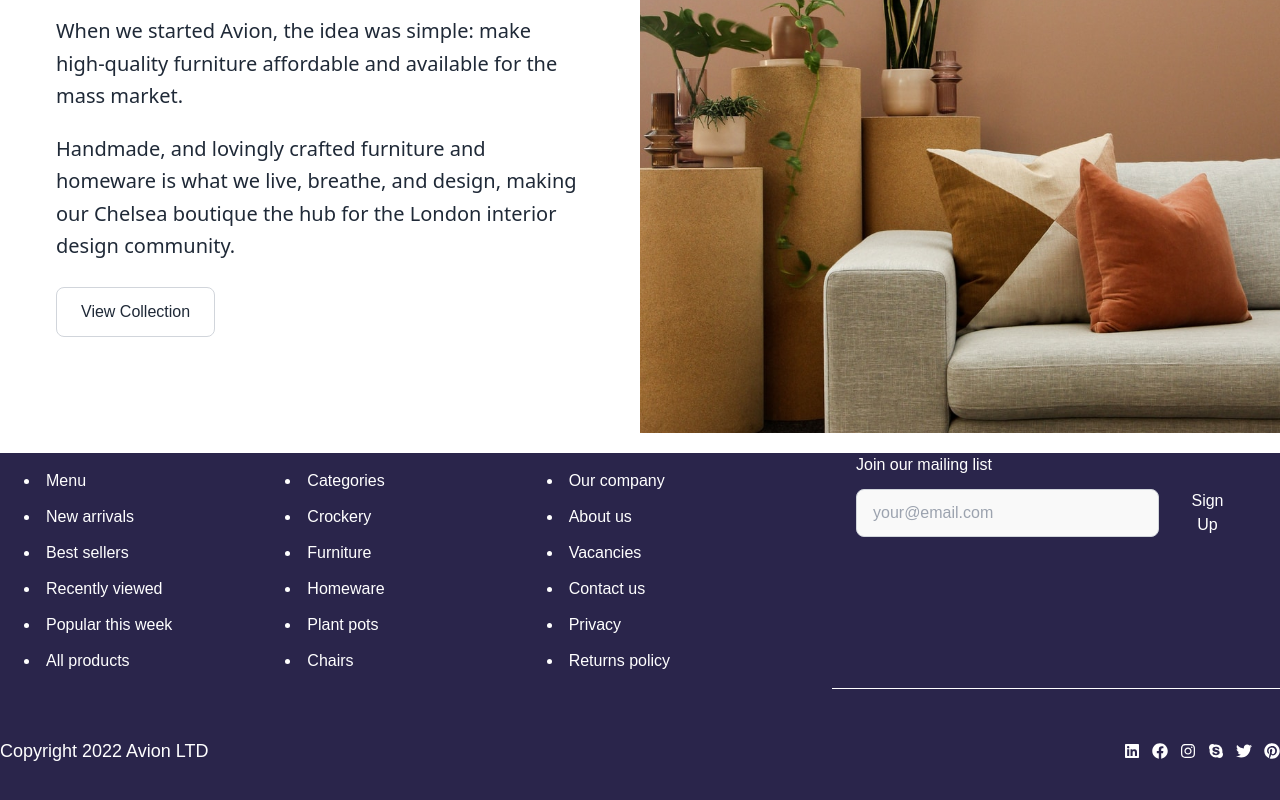
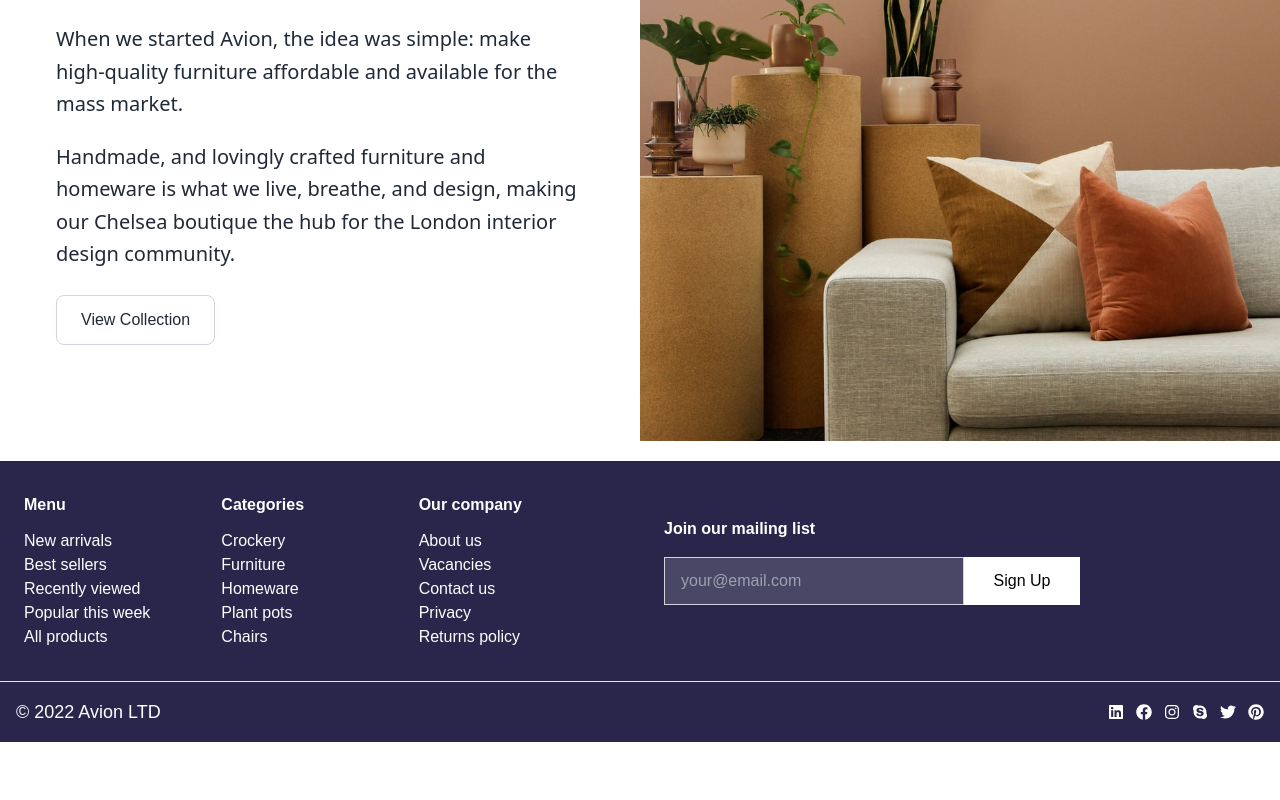
Before and after one commit to saadahmedacademy/Hackathon-funiture-website, a Next.js app in the folder furniture-web/: page / in a window 1280 px wide. Shown: the part 3224-4024 px from the top of the page. After the commit the page ends 3966 px from the top, so only its background shows below. Built offline with nearby package versions, Linux system fonts and the light colour scheme.

Commit message:
complete main components

```diff
--- a/furniture-web/app/globals.css
+++ b/furniture-web/app/globals.css
@@ -24,3 +24,7 @@ body {
   background: var(--background);
   font-family: Arial, Helvetica, sans-serif;
 }
+
+.footerOption nav li{
+  list-style : none;
+}
--- a/furniture-web/components/Footer.tsx
+++ b/furniture-web/components/Footer.tsx
@@ -1,67 +1,77 @@
-import react from 'react'
-import { FaFacebook, FaInstagram, FaLinkedin, FaPinterest, FaSkype, FaTwitter } from 'react-icons/fa'
+import React from "react";
+import { FaFacebook, FaInstagram, FaLinkedin, FaPinterest, FaSkype, FaTwitter } from "react-icons/fa";
 
 export const Footer = () => {
   return (
     <>
-        <footer className="w-full h-[380px] bg-[#2A254B] flex flex-col text-white">
-            <main className="container flex md:flex-row flex-col">
-        <div className="w-[65%] px-6 py-4 grid grid-cols-2 md:grid-cols-3">
-            <nav className='flex flex-col gap-3'>
-                <li>Menu</li>
+      <footer className="w-full h-auto bg-[#2A254B] flex flex-col text-white">
+        <main className="container mx-auto border-b py-8 flex md:flex-row flex-col">
+          <div className="w-full md:w-[50%] px-6 grid grid-cols-2 md:grid-cols-3">
+            <div className="flex flex-col gap-3">
+              <h2 className="font-semibold">Menu</h2>
+              <ul>
                 <li>New arrivals</li>
                 <li>Best sellers</li>
                 <li>Recently viewed</li>
                 <li>Popular this week</li>
                 <li>All products</li>
-            </nav>
+              </ul>
+            </div>
 
-            <nav className='flex flex-col gap-3'>
-                <li>Categories</li>
+            <div className="flex flex-col gap-3">
+              <h2 className="font-semibold">Categories</h2>
+              <ul>
                 <li>Crockery</li>
                 <li>Furniture</li>
                 <li>Homeware</li>
                 <li>Plant pots</li>
                 <li>Chairs</li>
-            </nav>
+              </ul>
+            </div>
 
-            <nav className='flex flex-col gap-3'>
-                <li>Our company</li>
+            <div className="flex flex-col gap-3">
+              <h2 className="font-semibold">Our company</h2>
+              <ul>
                 <li>About us</li>
                 <li>Vacancies</li>
                 <li>Contact us</li>
                 <li>Privacy</li>
                 <li>Returns policy</li>
-            </nav>
+              </ul>
             </div>
-            <div className="w-[35%] border-b border-white px-6 flex flex-col justify-start ">
-             <p>
-             Join our mailing list
-             </p>
-            <div className="flex items-center w-full md:w-auto">
+          </div>
+
+          <div className="w-full md:w-[50%] px-6 py-6 flex flex-col justify-start">
+            <p className="mb-4 font-semibold">Join our mailing list</p>
+            <div className="flex items-center">
               <input
                 type="email"
                 placeholder="your@email.com"
-            className="bg-[#F9F9F9] h-[48px] w-[60%] md:w-[346px] py-2 px-4 rounded-lg border border-gray-300 focus:outline-none focus:ring-2 focus:ring-[#2A254B] transition"
+                required
+                className="bg-[#FFFFFF26] w-[50%] md:w-[300px] h-[48px] py-2 px-4 border border-gray-300 focus:outline-none focus:ring-2 focus:ring-[#2A254B] transition"
               />
-          <button className="md:px-6 px-8 py-3 text-center bg-[#2A254B] text-white  hover:bg-[#1E1A39] transition">
+              <button
+                type="submit"
+                className="h-[48px] w-[116px] px-4  text-center bg-white text-black hover:bg-[#1E1A39] transition"
+              >
                 Sign Up
               </button>
             </div>
           </div>
         </main>
-            <div className="w-full py-12 flex justify-between items-center">
-                <p className="text-lg">Copyright 2022 Avion LTD</p>
+
+        <div className="container mx-auto p-4 flex flex-col md:flex-row justify-between items-center">
+          <p className="text-lg">© 2022 Avion LTD</p>
           <div className="flex items-center gap-3">
-                <FaLinkedin />
-                <FaFacebook />
-                <FaInstagram />
-                <FaSkype />
-                <FaTwitter />
-                <FaPinterest />
+            <FaLinkedin aria-label="LinkedIn" />
+            <FaFacebook aria-label="Facebook" />
+            <FaInstagram aria-label="Instagram" />
+            <FaSkype aria-label="Skype" />
+            <FaTwitter aria-label="Twitter" />
+            <FaPinterest aria-label="Pinterest" />
           </div>
         </div>
       </footer>
     </>
-    )
-}
+  );
+};
--- a/furniture-web/components/SignUp.tsx
+++ b/furniture-web/components/SignUp.tsx
@@ -20,9 +20,9 @@ export const SignUp = () => {
           <input
             type="email"
             placeholder="your@email.com"
-            className="bg-[#F9F9F9] h-[48px] w-[60%] md:w-[346px] py-2 px-4 rounded-lg border border-gray-300 focus:outline-none focus:ring-2 focus:ring-[#2A254B] transition"
+            className="bg-[#F9F9F9] h-[56px] w-[65%] md:w-[346px] py-2 px-4  border border-gray-300 focus:outline-none focus:ring-2 focus:ring-[#2A254B] transition"
           />
-          <button className="md:px-6 px-8 py-3 text-center bg-[#2A254B] text-white  hover:bg-[#1E1A39] transition">
+          <button className="w-[118px] h-[56px] py- text-center bg-[#2A254B] text-white  hover:bg-[#1E1A39] transition">
             Sign Up
           </button>
         </div>
```
Lines whose indentation alone changed are shown as unchanged.
